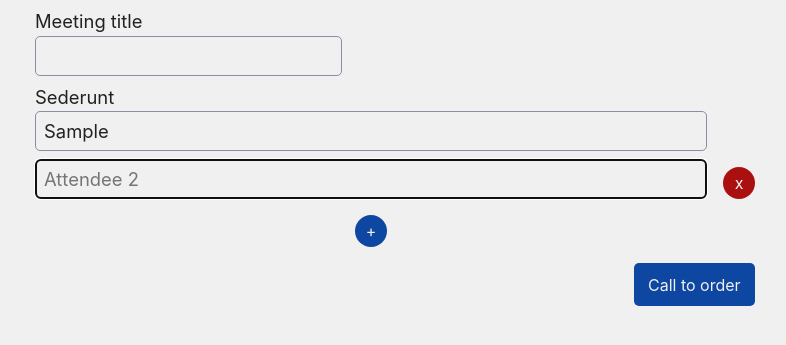
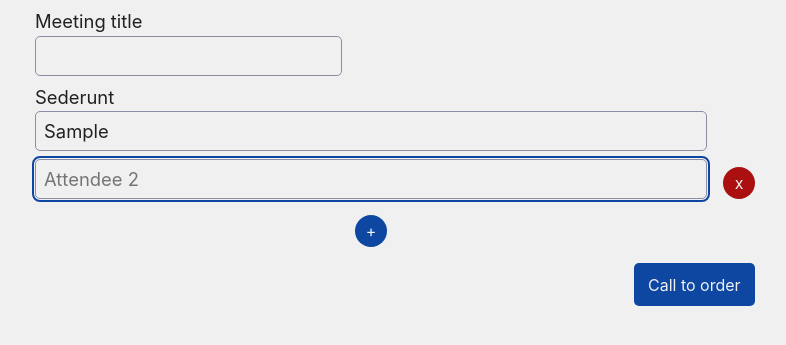
Before and after one commit to jcarstairs-scottlogic/meeting-app, a plain HTML site: page index.html in a window 1280 px wide. Both pictures are taken after typing "Sample" into the empty fields and a click on the button "Add attendee". Shown: the part 109-454 px from the top of the page, without its empty margins (245-1031 px from the left). Drawn offline with Linux system fonts and the light colour scheme.

Commit message:
Nicer focus indicators

```diff
--- a/css/style.css
+++ b/css/style.css
@@ -298,11 +298,9 @@ label[type="button"]:hover {
 }
 
 button:focus-visible:where(:enabled, [role="button"]:not([aria-disabled="true"])),
-input:enabled:focus-visible:where(
-  [type="submit"],
-  [type="reset"],
-  [type="button"]
-) {
+input:enabled:focus-visible,
+textarea:enabled:focus-visible,
+select:enabled:focus-visible {
   outline: 2px solid var(--accent);
   outline-offset: 1px;
 }
```
